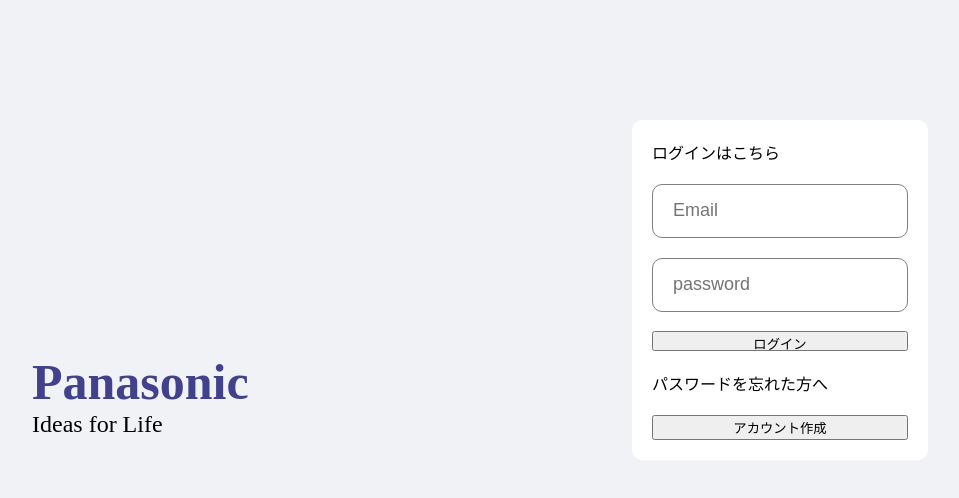
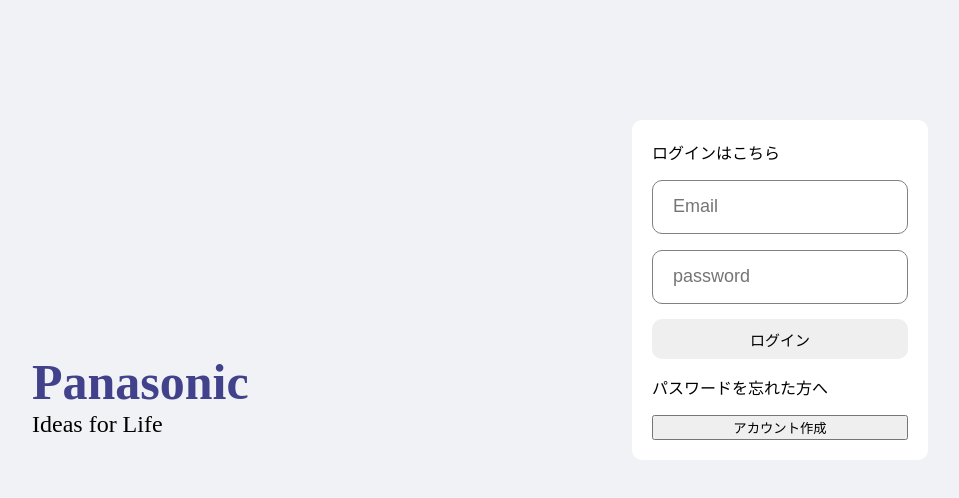
Before and after one commit to hoppy714/Sangria, a React (Create React App) app in the folder front_sangria/: page / in a window 1280 px wide. Shown: the top 498 px of the page, without its empty margins (160-1119 px from the left). Built offline with nearby package versions, Linux system fonts and the light colour scheme.

Commit message:
loginbutton

```diff
--- a/front_sangria/src/pages/login/Login.css
+++ b/front_sangria/src/pages/login/Login.css
@@ -51,8 +51,18 @@
     padding-left: 20px;
 }
 
-.loginInput:focus {}
+.loginInput:focus {
+    outline: none;
+}
 
 .loginButton {
-    height: 20px;
+    width: 100%;
+    border: 0px;
+    display: inline-block;
+    border-radius: 10px;
+    height: 40px;
+    align-items: center;
+    padding: 0px 18px;
+    font-size: 15px;
+    font-weight: 550;
 }
```
